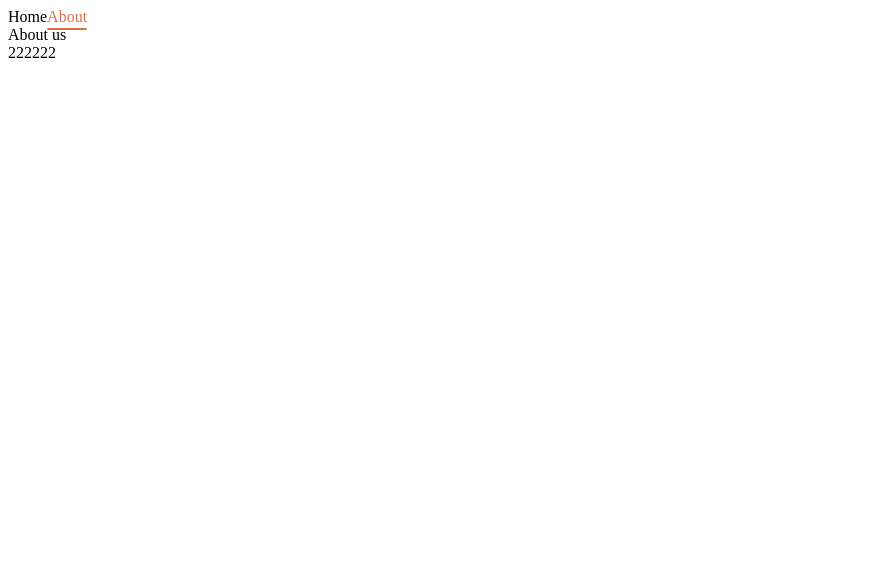
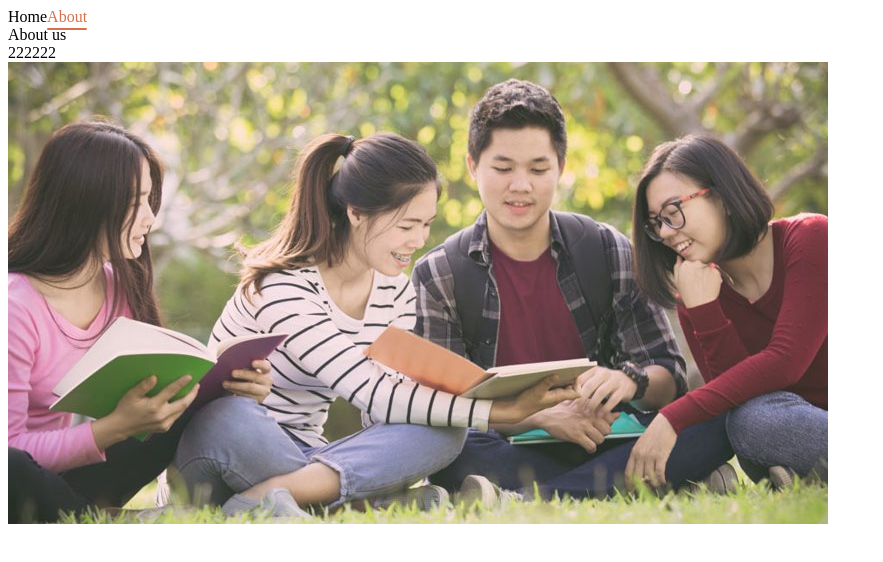
Before and after one commit to thunder1211/nuxt3demo, a Nuxt app: page /about in a window 1280 px wide. Shown: the top 562 px of the page, without its empty margins (0-883 px from the left). Built offline with nearby package versions, Linux system fonts and the light colour scheme.

Commit message:
尝试添加图片资源,assets和public 两个目录下

```diff
--- a/pages/about/index.vue
+++ b/pages/about/index.vue
@@ -3,6 +3,7 @@
   <NuxtLink to="/about">About</NuxtLink>
   <div>About us</div>
   <div>222222</div>
+  <img src="../../public/images/resource-pic01.jpg" />
 </template>
 
 <style lang="scss" scoped>
--- a/pages/index.vue
+++ b/pages/index.vue
@@ -3,6 +3,7 @@
   <NuxtLink to="/about">About</NuxtLink>
   <div>Contents of Home page</div>
   <div>22222</div>
+  <img src="../assets/images/moreArticle-02.jpg" />
 </template>
 
 <style lang="scss" scoped>
```
Also changed, not shown: assets/images/moreArticle-02.jpg (added), public/images/resource-pic01.jpg (added).
